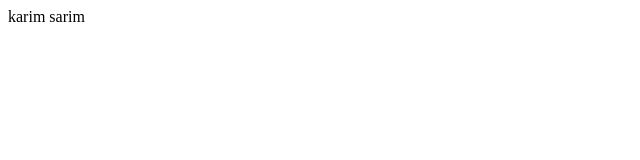
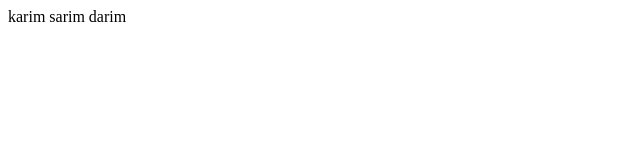
Before and after one commit to Alavi26/my-first-repo, a plain HTML site: page index.html in a window 1280 px wide. Shown: the full height of the page, 0-640 px from the left. Drawn offline with Linux system fonts and the light colour scheme.

Commit message:
added darimn

```diff
--- a/index.html
+++ b/index.html
@@ -7,6 +7,6 @@
     <title>My First Github Repo</title>
 </head>
 <body>
-karim sarim
+karim sarim darim
 </body>
 </html>
```
